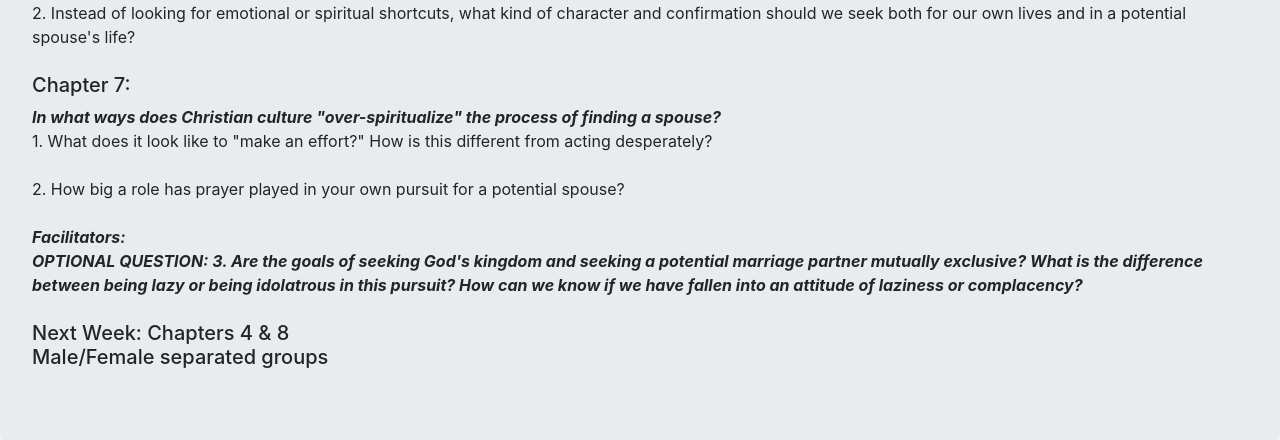
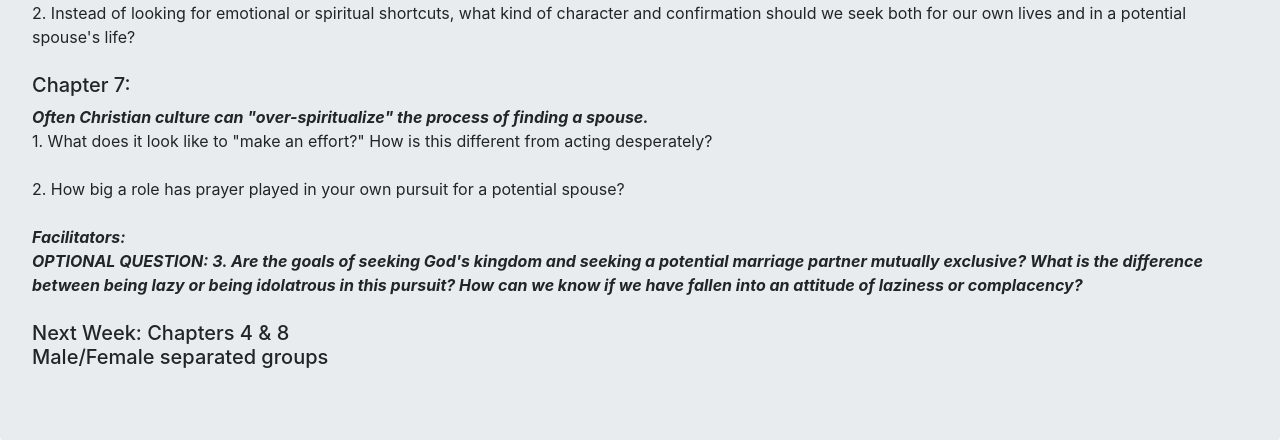
Before and after one commit to HannahEG/sacredsearchseries, a Flask app: page /facilitators in a window 1280 px wide. Shown: the part 725-1165 px from the top of the page. Run offline with Flask 2, Linux system fonts and the light colour scheme; some libraries are stand-ins or nearby versions.

Commit message:
udpate sentence

```diff
--- a/app/templates/facilitators.html
+++ b/app/templates/facilitators.html
@@ -81,7 +81,7 @@
                 <br><br>
                 <h5>Chapter 7:</h5>
                 <i><b>
-                In what ways does Christian culture "over-spiritualize" the process of finding a spouse?
+                Often Christian culture can "over-spiritualize" the process of finding a spouse.
                 </i></b>
             <br>1. What does it look like to "make an effort?" How is this different from acting desperately?
         <br><br>2. How big a role has prayer played in your own pursuit for a potential spouse?
```
